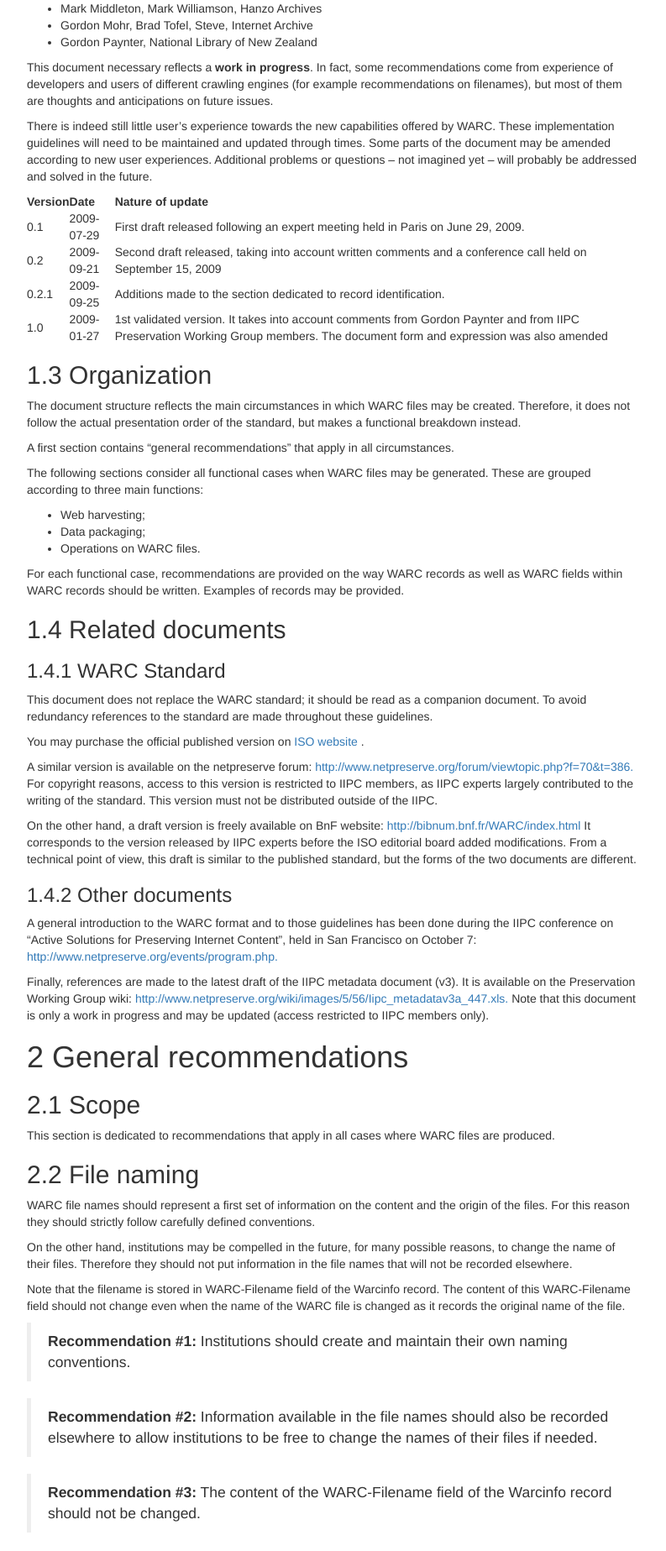
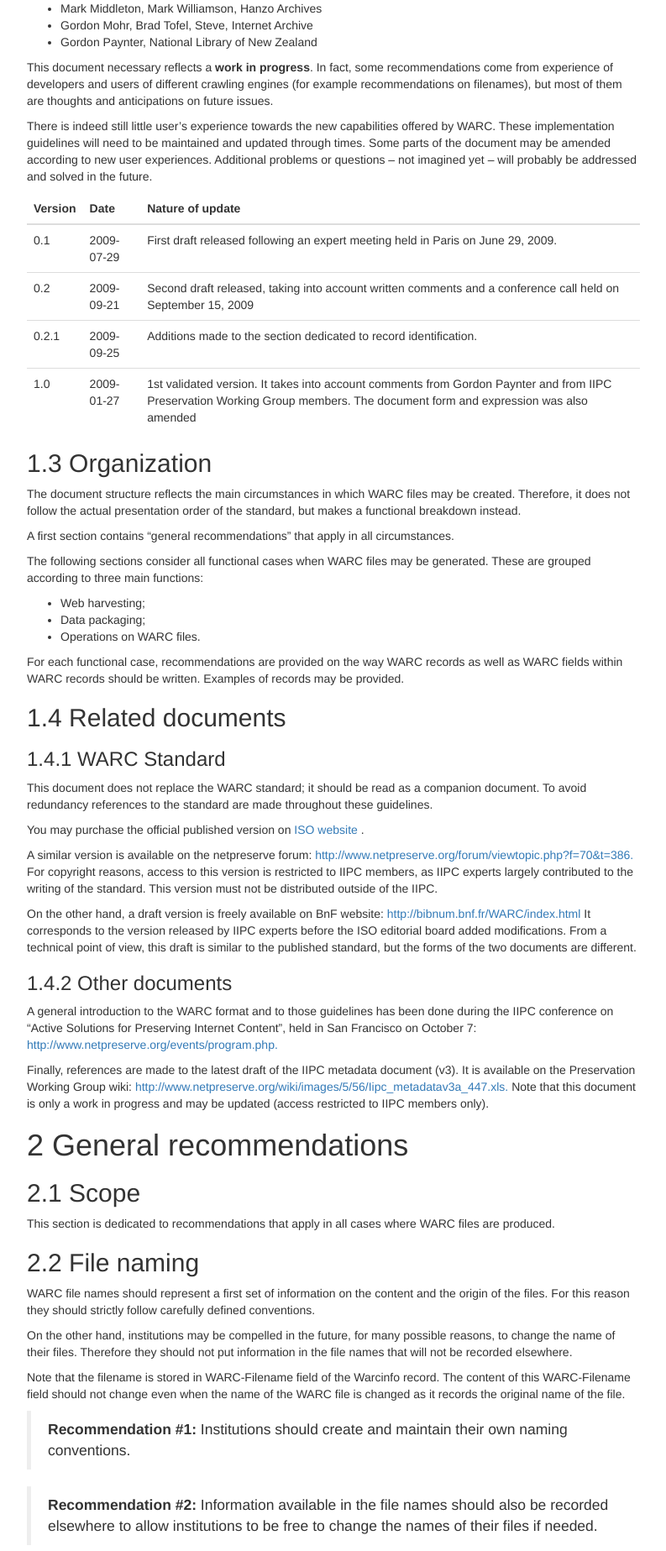
Before and after one commit to iipc/warc-specifications, a Jekyll site: the page built from guidelines/warc-implementation-guidelines/index.md, in a window 1280 px wide. Shown: the part 1127-2974 px from the top of the page at 84% size, without its empty margins (433-1226 px from the left). Built offline with Jekyll 4.4.1, drawn with Linux system fonts in a browser that asks for light colours; nearby versions of some CDN libraries.

Commit message:
Use HTML for the version table too for bootstrap

```diff
--- a/guidelines/warc-implementation-guidelines/index.md
+++ b/guidelines/warc-implementation-guidelines/index.md
@@ -83,12 +83,37 @@ through times. Some parts of the document may be amended according to new user
 experiences. Additional problems or questions – not imagined yet – will probably be
 addressed and solved in the future.
 
-Version | Date       | Nature of update
---------|------------|-----------------
-0.1     | 2009-07-29 | First draft released following an expert meeting held in Paris on June 29, 2009.
-0.2     | 2009-09-21 | Second draft released, taking into account written comments and a conference call held on September 15, 2009
-0.2.1   | 2009-09-25 | Additions made to the section dedicated to record identification.
-1.0     | 2009-01-27 | 1st  validated version. It takes into account comments from Gordon Paynter and from IIPC Preservation Working Group members. The document form and expression was also amended
+<table class="table">
+<thead>
+<tr>
+<th>Version</th>
+<th>Date</th>
+<th>Nature of update</th>
+</tr>
+</thead>
+<tbody>
+<tr>
+<td>0.1</td>
+<td>2009-07-29</td>
+<td>First draft released following an expert meeting held in Paris on June 29, 2009.</td>
+</tr>
+<tr>
+<td>0.2</td>
+<td>2009-09-21</td>
+<td>Second draft released, taking into account written comments and a conference call held on September 15, 2009</td>
+</tr>
+<tr>
+<td>0.2.1</td>
+<td>2009-09-25</td>
+<td>Additions made to the section dedicated to record identification.</td>
+</tr>
+<tr>
+<td>1.0</td>
+<td>2009-01-27</td>
+<td>1st validated version. It takes into account comments from Gordon Paynter and from IIPC Preservation Working Group members. The document form and expression was also amended</td>
+</tr>
+</tbody>
+</table>
 
 ## Organization
 
```
